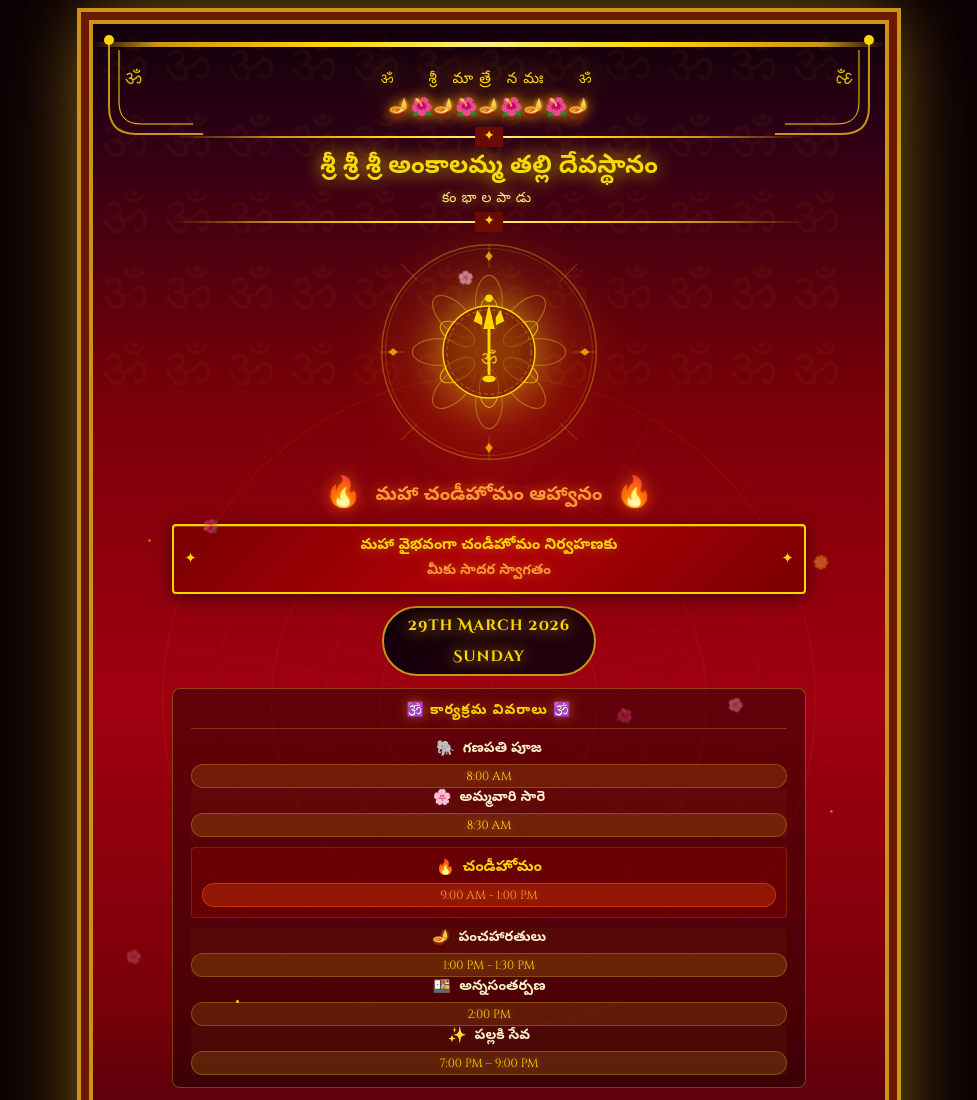
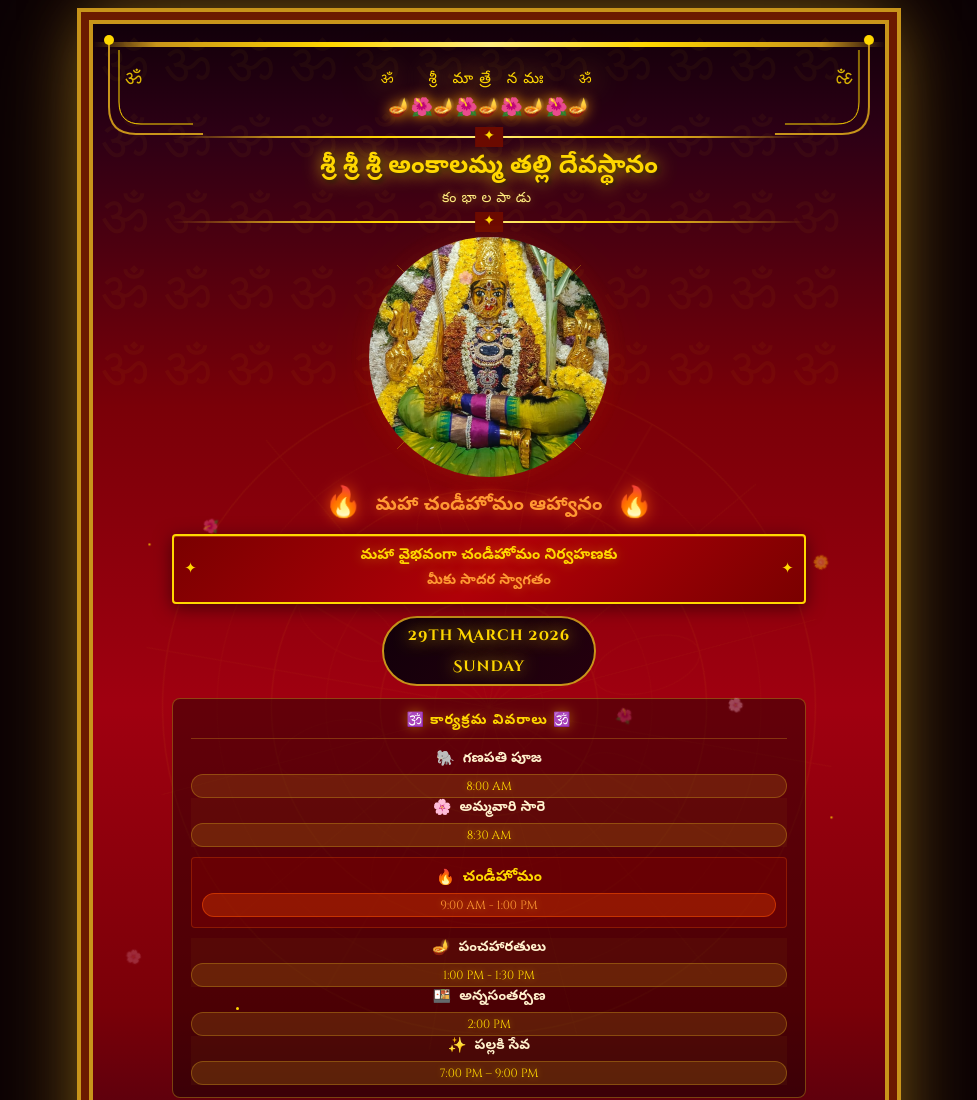
Before and after one commit to buildwith-brahma/srimatrenamaha, a plain HTML site: page index.html in a window 1280 px wide. Shown: the top 1100 px of the page, without its empty margins (151-1128 px from the left). Drawn offline with Linux system fonts and the light colour scheme.

Commit message:
Add divine symbol section with image and SVG

```diff
--- a/index.html
+++ b/index.html
@@ -381,6 +381,23 @@
   user-select: none; /* prevent highlight */
   text-shadow: 0 0 8px rgba(255, 182, 193, 0.7); /* subtle glow */
 }
+
+  .divine-symbol {
+    position: relative;
+    width: 240px;
+    height: 240px;
+  }
+  .round-image {
+    width: 240px;
+    height: 240px;
+    border-radius: 50%;
+    object-fit: cover;
+    position: absolute;
+    top: 0;
+    left: 0;
+    z-index: 1; /* Put below or above SVG as needed */
+  }
+
 </style>
 </head>
 <body>
@@ -478,7 +495,11 @@
     <div class="temple-location">కంభాలపాడు</div>
     <div class="divider"></div>
 
-    <!-- Divine SVG centerpiece (no photo) -->
+
+    <div class="divine-symbol">
+        <div class="aura"></div>
+        <img class="round-image" src="https://buildwith-brahma.github.io/srimatrenamaha/IMG-20260326-WA0011.jpg" alt="Sri Matre Namaha Image">
+        <!-- Divine SVG centerpiece (no photo) -->
     <div class="divine-symbol">
       <div class="aura"></div>
       <svg viewBox="0 0 240 240" xmlns="http://www.w3.org/2000/svg">
@@ -532,6 +553,7 @@
       </svg>
     </div>
 
+    </div>
     <div class="homam-visual">
       <div class="flame-icon">🔥</div>
       <div class="homam-label">
```
